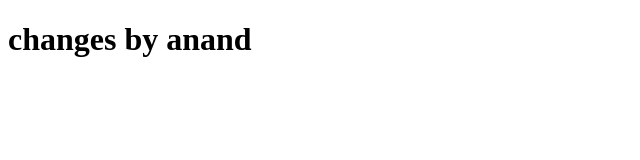
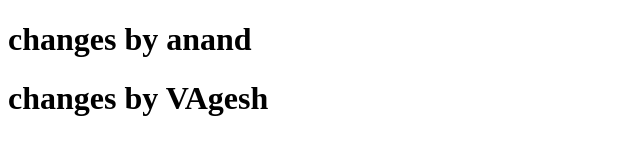
Before and after one commit to AnandShirbhaiyye/sample-project, a plain HTML site: page index.html in a window 1280 px wide. Shown: the whole page, without its empty margins (0-640 px from the left). Drawn offline with Linux system fonts and the light colour scheme.

Commit message:
Changes By Vagesh

```diff
--- a/index.html
+++ b/index.html
@@ -8,5 +8,6 @@
 </head>
 <body>
   <h1>changes by anand</h1>
+  <h1>changes by VAgesh</h1>
 </body>
 </html>
```
